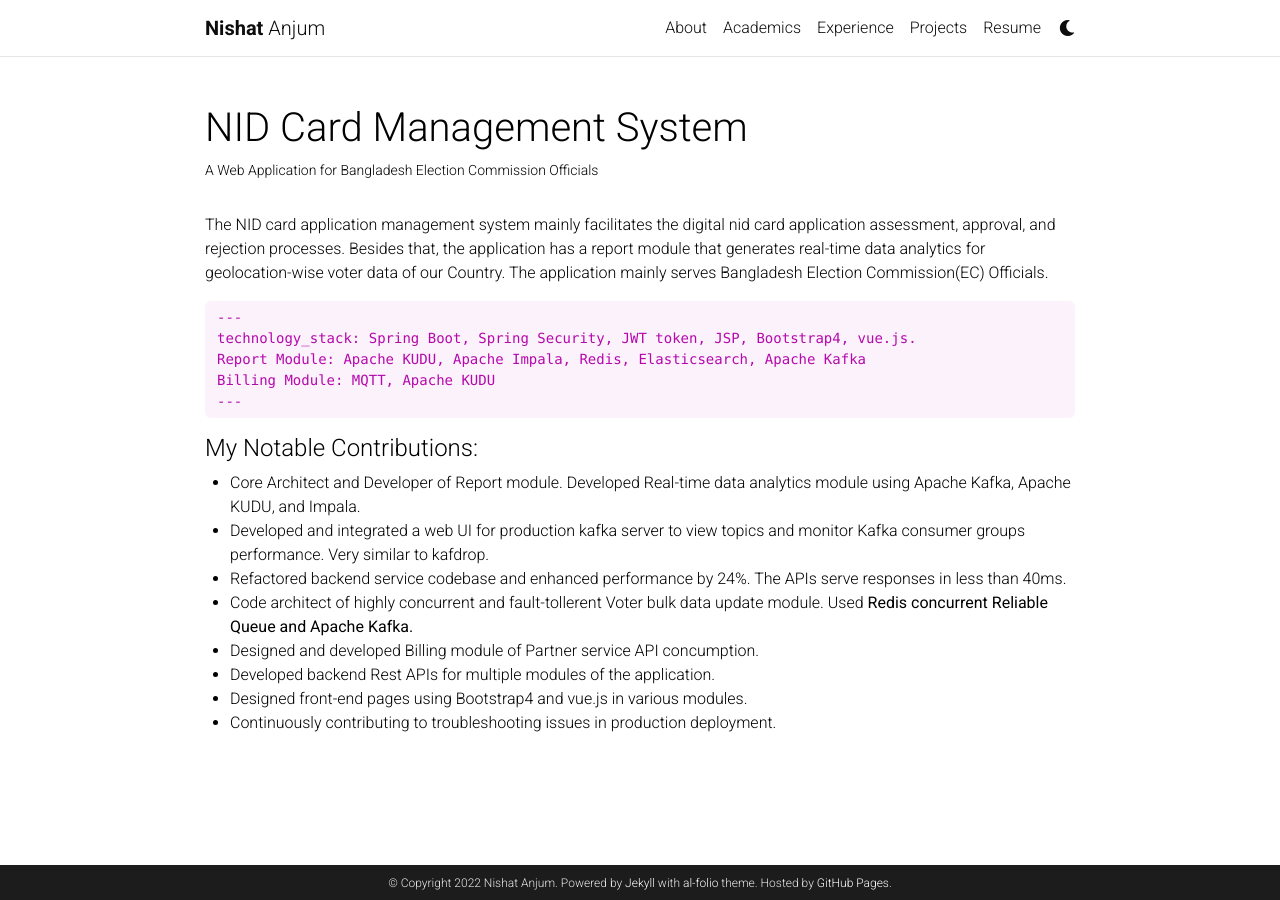
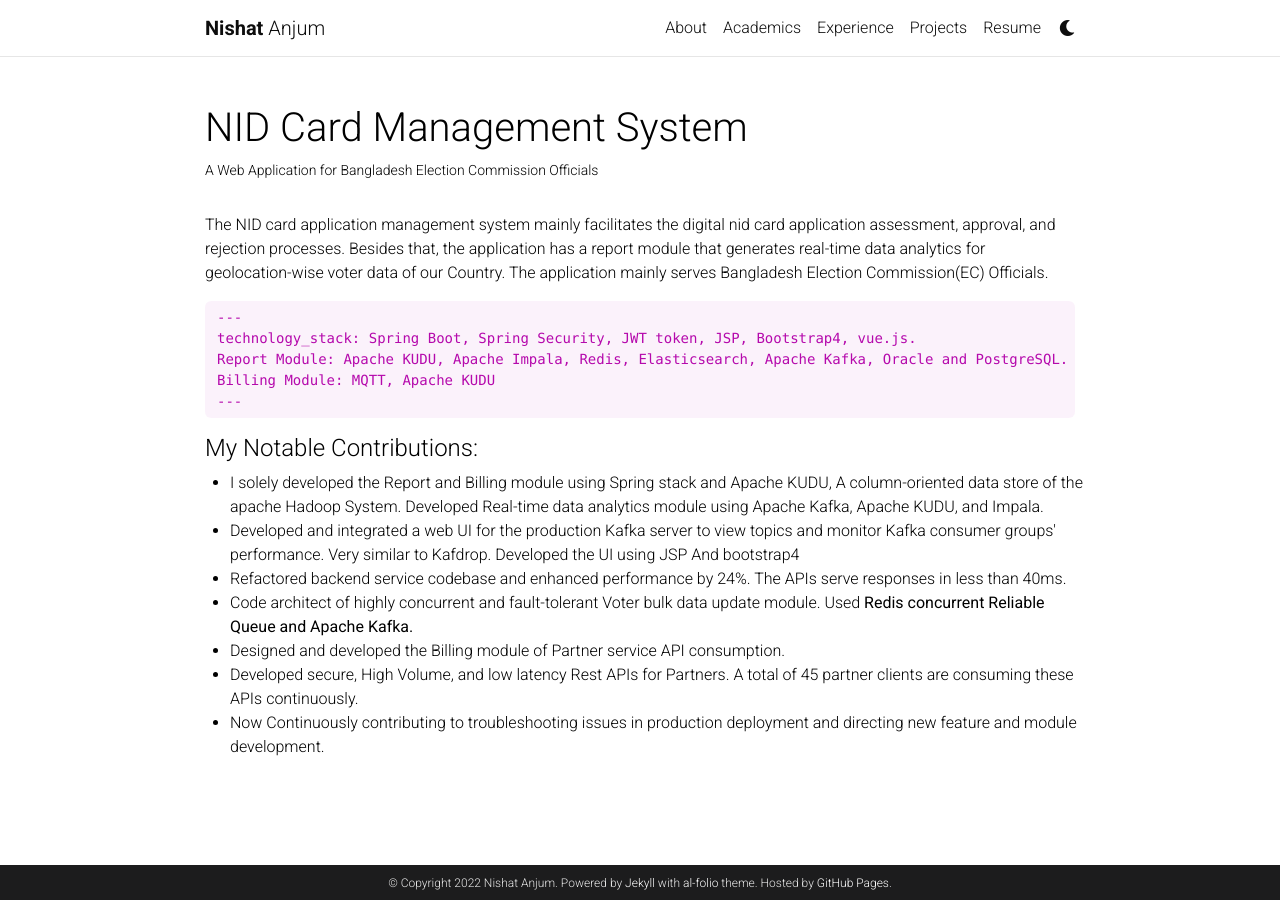
Before and after one commit to nishat-anjum/nanjum, a Jekyll site: the page built from _projects/2_project.md, in a window 1280 px wide. Built offline with Jekyll 4.4.1, drawn with Linux system fonts in a browser that asks for light colours; comment, search, counter and statistics services are not loaded; a style sheet for code colours, icons or effects is not loaded.

Commit message:
Fixed all the projects Descriptions

```diff
--- a/_projects/2_project.md
+++ b/_projects/2_project.md
@@ -11,20 +11,19 @@ The NID card application management system mainly facilitates the digital nid ca
 
     ---
     technology_stack: Spring Boot, Spring Security, JWT token, JSP, Bootstrap4, vue.js.
-    Report Module: Apache KUDU, Apache Impala, Redis, Elasticsearch, Apache Kafka
+    Report Module: Apache KUDU, Apache Impala, Redis, Elasticsearch, Apache Kafka, Oracle and PostgreSQL.
     Billing Module: MQTT, Apache KUDU
     ---
 
 <h4 class="post-title">My Notable Contributions:</h4>
 <div class="row">
  <ul>
-<li>Core Architect and Developer of Report module. Developed Real-time data analytics module using Apache Kafka, Apache KUDU, and Impala.</li>
-<li>Developed and integrated a web UI for production kafka server to view topics and monitor Kafka consumer groups performance. Very similar to kafdrop.</li>
+<li>I solely developed the Report and Billing module using Spring stack and Apache KUDU, A column-oriented data store of the apache Hadoop System. Developed Real-time data analytics module using Apache Kafka, Apache KUDU, and Impala.</li>
+<li>Developed and integrated a web UI for the production Kafka server to view topics and monitor Kafka consumer groups' performance. Very similar to Kafdrop. Developed the UI using JSP And bootstrap4</li>
 <li>Refactored backend service codebase and enhanced performance by 24%. The APIs serve responses in less than 40ms.</li>
-<li>Code architect of highly concurrent and fault-tollerent Voter bulk data update module. Used <b>Redis concurrent Reliable Queue and Apache Kafka.</b></li>
-<li>Designed and developed Billing module of Partner service API concumption.</li>
-<li>Developed backend Rest APIs for multiple modules of the application.</li>
-<li>Designed front-end pages using Bootstrap4 and vue.js in various modules.</li>
-<li>Continuously contributing to troubleshooting issues in production deployment.</li>
+<li>Code architect of highly concurrent and fault-tolerant Voter bulk data update module. Used <b>Redis concurrent Reliable Queue and Apache Kafka.</b></li>
+<li>Designed and developed the Billing module of Partner service API consumption.</li>
+<li>Developed secure, High Volume, and low latency Rest APIs for Partners. A total of 45 partner clients are consuming these APIs continuously.</li>
+<li>Now Continuously contributing to troubleshooting issues in production deployment and directing new feature and module development.</li>
 </ul>
 </div>
```
Also changed, not shown: _projects/1_project.md (+11 -6 lines), _projects/3_project.md (+4 -3 lines), _projects/4_project.md (+7 -6 lines).
